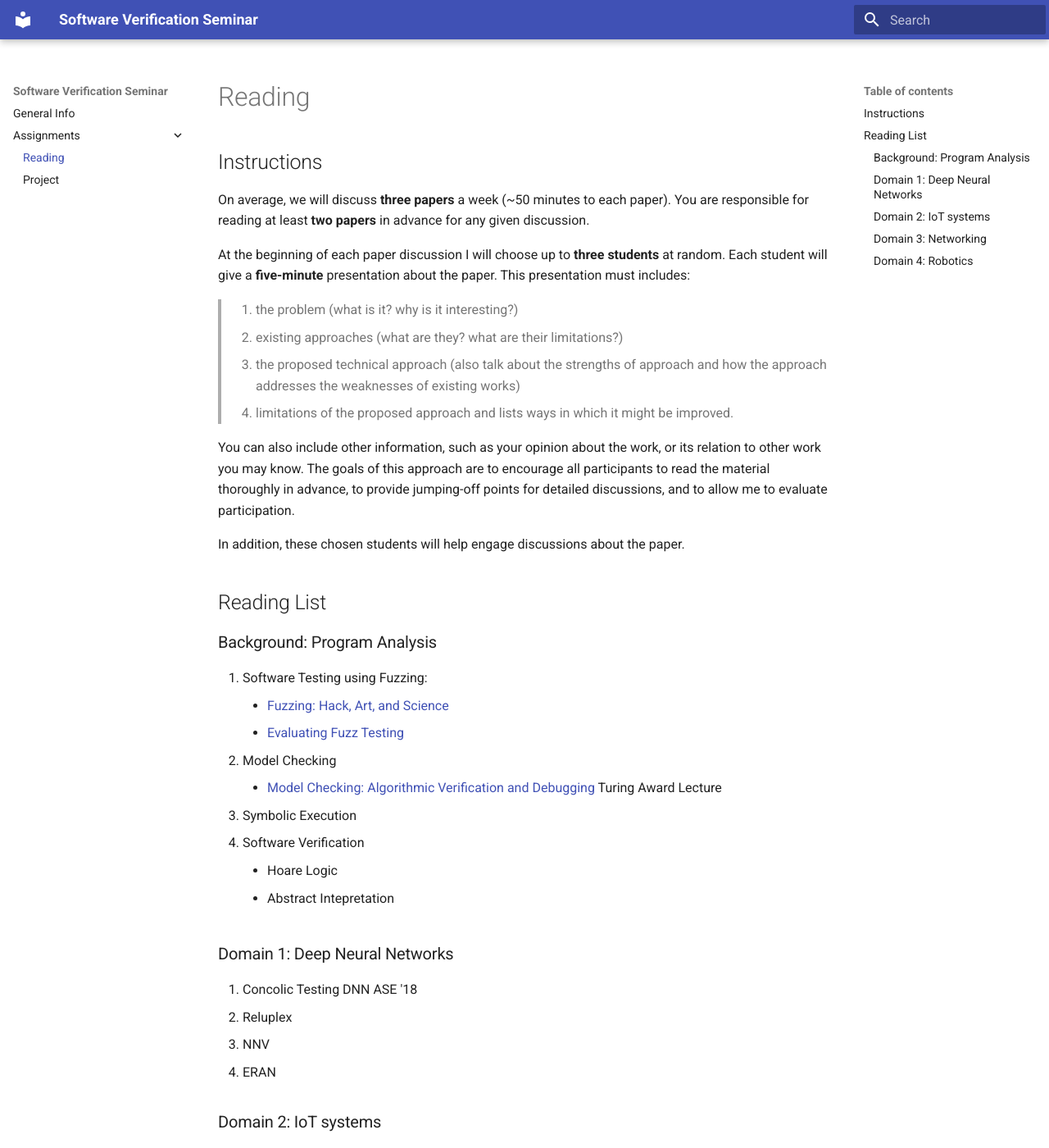
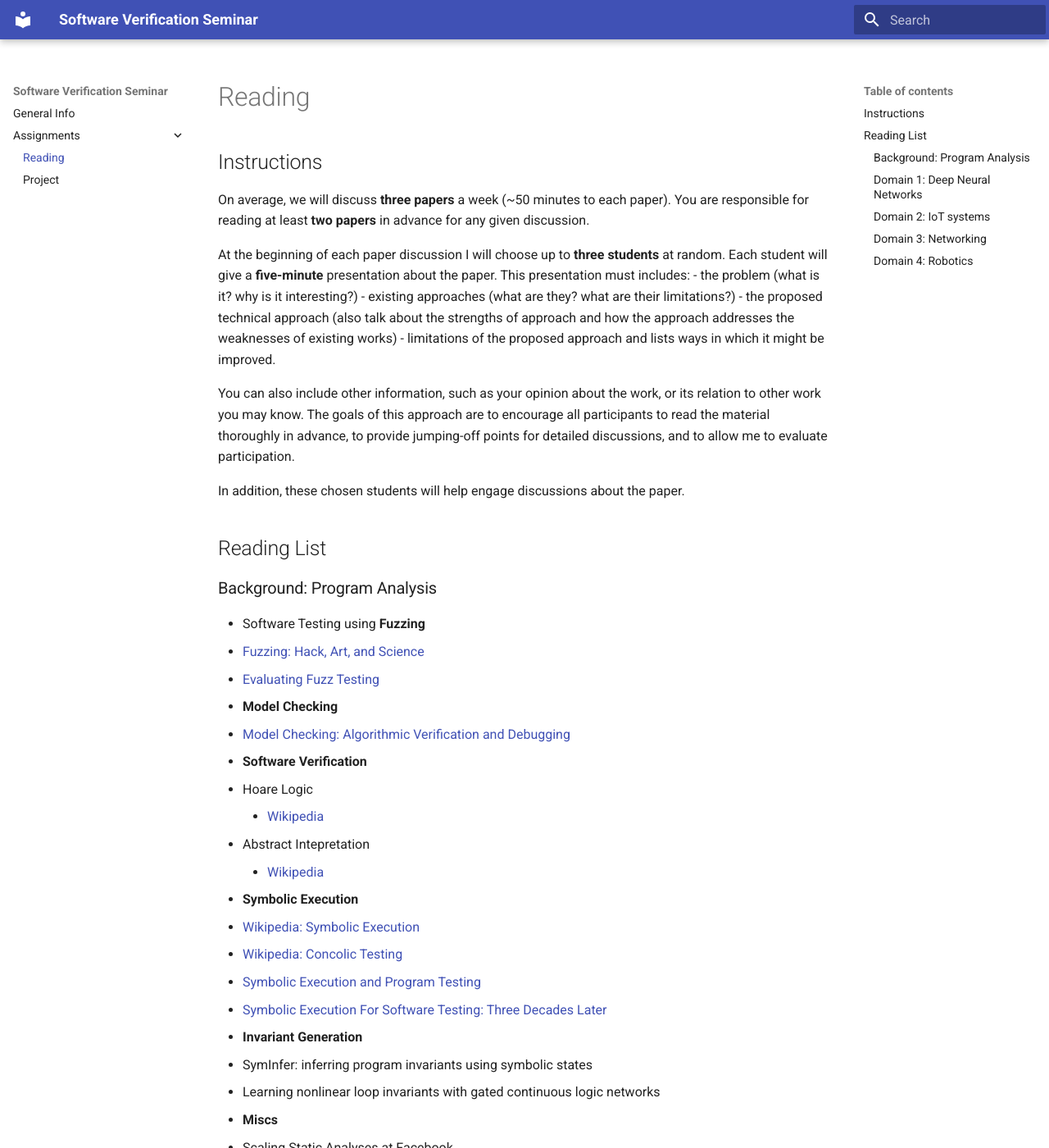
Before and after one commit to nguyenthanhvuh/class-verification, an MkDocs documentation site: the page built from docs/assignments.md, in a window 1280 px wide and 1400 px high. Shown: the whole window at 82% size. Built offline with MkDocs 1.6.1 and Material for MkDocs 9.7.7, drawn with Linux system fonts in a browser that asks for light colours; some of the changed text lies outside the part shown.

Commit message:
update reading assignments

```diff
--- a/docs/assignments.md
+++ b/docs/assignments.md
@@ -26,24 +25,38 @@
 
 ### Background: Program Analysis
 
-1.  Software Testing using Fuzzing:
-    -   [Fuzzing: Hack, Art, and
-        Science](https://patricegodefroid.github.io/public_psfiles/Fuzzing-101-CACM2020.pdf)
-    -   [Evaluating Fuzz Testing](https://arxiv.org/pdf/1808.09700.pdf)
-2.  Model Checking
-    -   [Model Checking: Algorithmic Verification and Debugging](https://dl.acm.org/doi/pdf/10.1145/1592761.1592781)
-        Turing Award Lecture
-3.  Symbolic Execution
-4.  Software Verification
-    - Hoare Logic
-    - Abstract Intepretation
+- Software Testing using **Fuzzing**
+  - [Fuzzing: Hack, Art, and
+  Science](https://patricegodefroid.github.io/public_psfiles/Fuzzing-101-CACM2020.pdf)
+  - [Evaluating Fuzz Testing](https://arxiv.org/pdf/1808.09700.pdf)
+- **Model Checking**
+  - [Model Checking: Algorithmic Verification and Debugging](https://dl.acm.org/doi/pdf/10.1145/1592761.1592781)
+- **Software Verification**
+  - Hoare Logic
+    - [Wikipedia](https://en.wikipedia.org/wiki/Hoare_logic)
+  - Abstract Intepretation
+    - [Wikipedia](https://en.wikipedia.org/wiki/Abstract_interpretation)
+- **Symbolic Execution**
+  - [Wikipedia: Symbolic Execution](https://en.wikipedia.org/wiki/Symbolic_execution)
+  - [Wikipedia: Concolic Testing](https://en.wikipedia.org/wiki/Concolic_testing)
+  - [Symbolic Execution and Program Testing](https://dl.acm.org/doi/10.1145/360248.360252t)
+  - [Symbolic Execution For Software Testing: Three Decades Later](https://cacm.acm.org/magazines/2013/2/160161-symbolic-execution-for-software-testing/fulltext)
 
-###  Domain 1: Deep Neural Networks
 
-1.  Concolic Testing DNN ASE '18
-2.  Reluplex
-3.  NNV
-4.  ERAN
+- **Invariant Generation**
+  - SymInfer: inferring program invariants using symbolic states
+  - Learning nonlinear loop invariants with gated continuous logic networks
+- **Miscs**
+  - Scaling Static Analyses at Facebook
+
+### Domain 1: Deep Neural Networks
+
+1. Concolic Testing DNN ASE '18
+2. Reluplex
+3. [NNV: The Neural Network Verification Tool for Deep Neural Networks and Learning-Enabled Cyber-Physical Systems](https://link.springer.com/chapter/10.1007/978-3-030-53288-8_1)
+4. ERAN
+5. General Lectures
+   1. [AI^2: AI Safety and Robustness with Abstract Interpretation](http://safeai.ethz.ch/files/FLOC18-AI2.pdf)
 
 ### Domain 2: IoT systems
 1. Scalable analysis of interaction threats in IoT systems. ISSTA 2020
```
Also changed, not shown: other parts of docs/assignments.md (+6 -7 lines), docs/index.md (line endings or trailing spaces).
